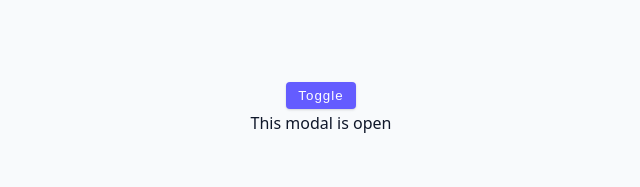
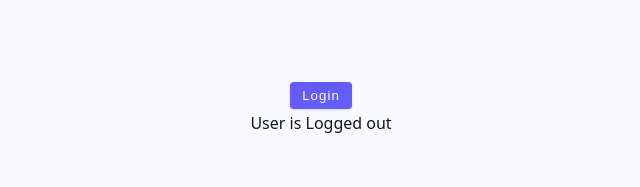
Before and after one commit to emmeiwhite/advanced-react-2024, a React (Vite) app: page / in a window 1280 px wide. Shown: the top 187 px of the page, without its empty margins (319-959 px from the left). Built offline with nearby package versions, Linux system fonts and the light colour scheme.

Commit message:
Toggle Functionality - login / logout simple case

```diff
--- a/src/App.jsx
+++ b/src/App.jsx
@@ -1,4 +1,4 @@
-import Starter from './../src/tutorial/03-conditional-rendering/starter/06-toggle-challenge'
+import Starter from './../src/tutorial/03-conditional-rendering/starter/07-user-challenge'
 function App() {
   return (
     <div className="container">
--- a/src/tutorial/03-conditional-rendering/starter/07-user-challenge.jsx
+++ b/src/tutorial/03-conditional-rendering/starter/07-user-challenge.jsx
@@ -1,5 +1,25 @@
+import { useState } from 'react'
+
 const UserChallenge = () => {
-  return <h2>user challenge</h2>;
-};
+  const [user, setUser] = useState(null)
+  function logout() {
+    setUser(null)
+  }
 
-export default UserChallenge;
+  function login() {
+    setUser({ name: 'Imran & Rawdha!' })
+  }
+  return (
+    <div>
+      <button
+        className="btn"
+        onClick={user ? logout : login}
+      >
+        {user ? 'Logout' : 'Login '}
+      </button>
+      <div>{user ? 'User is Logged in' : 'User is Logged out'}</div>
+    </div>
+  )
+}
+
+export default UserChallenge
```
